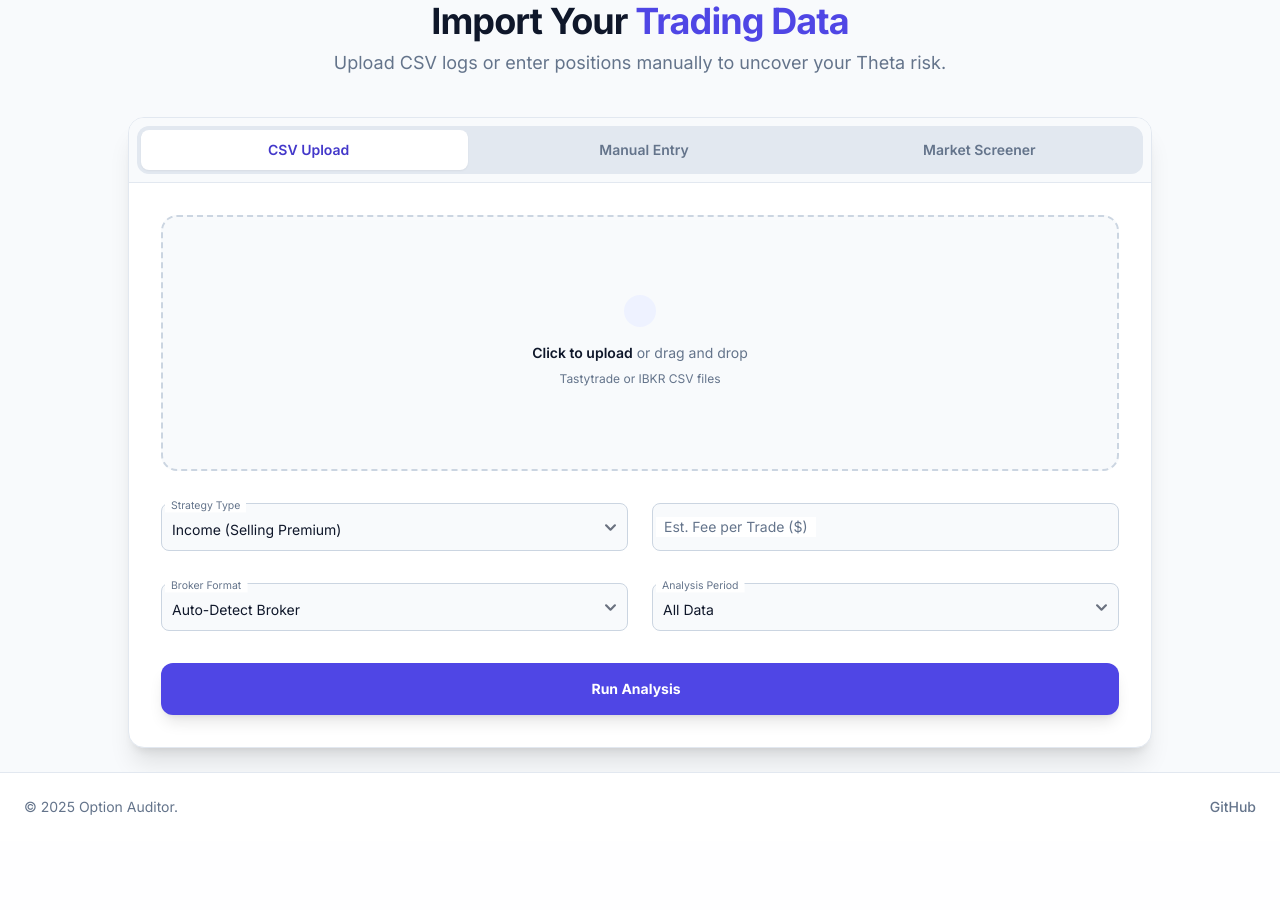
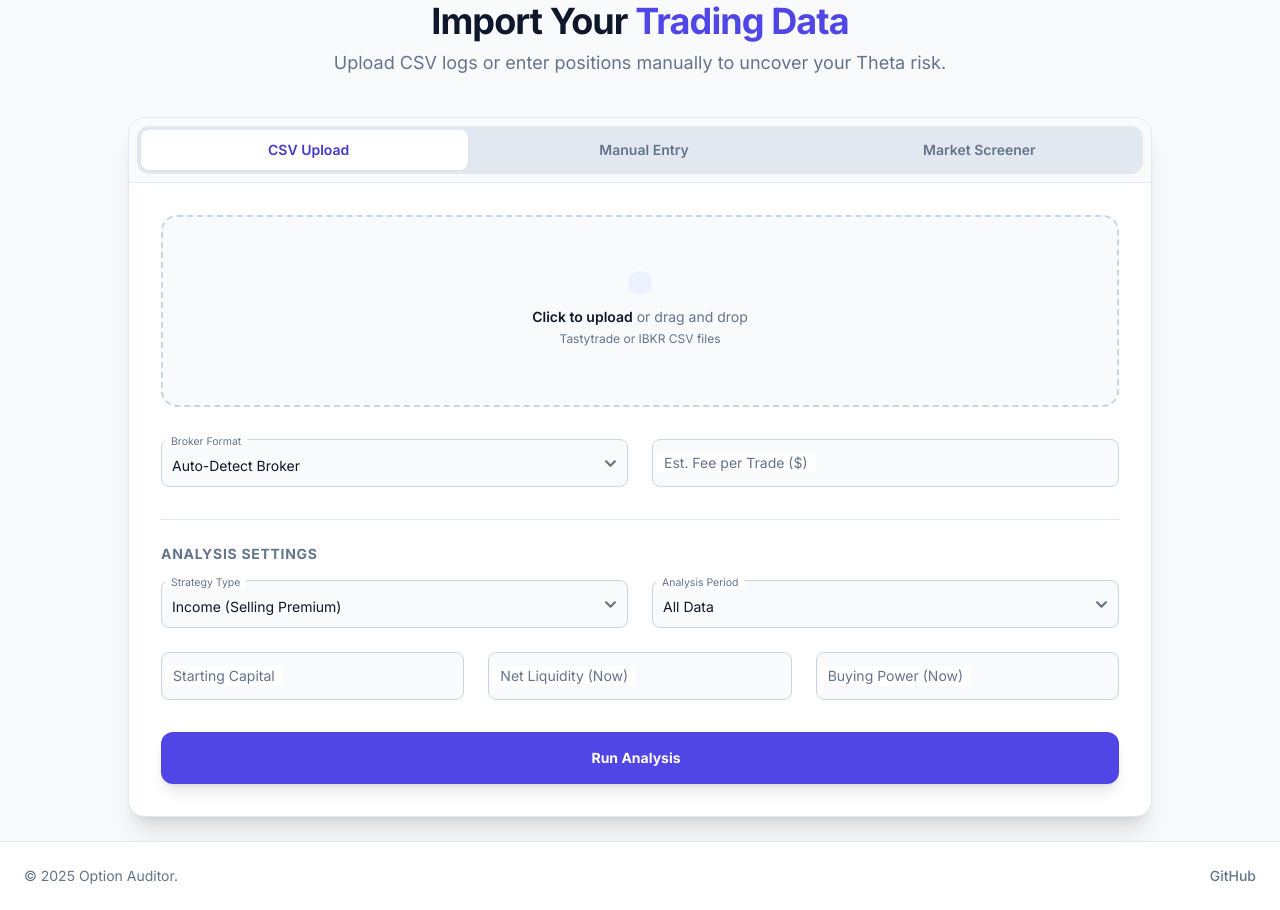
Before and after one commit to Ramkumar78/OptionThetaRisk, a Flask app: page / in a window 1280 px wide. Shown: the part 119-1029 px from the top of the page. Before the commit the page ends 934 px from the top, so only its background shows below. Run offline with Flask 3, Linux system fonts and the light colour scheme; some libraries are stand-ins or nearby versions.

Commit message:
Modernize UI with Neo-Fintech aesthetic (2026 style) using Tailwind+Flowbite.
- Updated `base.html` with new Slate/Indigo/Emerald palette, glassmorphism navbar, and Inter font.
- Revamped `upload.html` with Segmented Controls for tabs, a large drag-and-drop zone, and floating labels.
- Redesigned `results.html` using a Bento Grid layout, a dedicated Verdict card with blur effects, and cleaner tables.
- Modernized Manual Entry form with Alpine.js (persisting to `manual_rows_v2` logic but `v3` key for versioning).
- Updated Chart.js configurations to match the new slate theme.
- Verified frontend rendering via screenshots and existing backend compatibility.

```diff
--- a/webapp/templates/upload.html
+++ b/webapp/templates/upload.html
@@ -40,34 +40,19 @@
                 <input type="hidden" id="input-method" name="input_method" value="csv">
                 <input type="hidden" name="manual_trades" id="manual-trades-input">
 
-                <div x-show="tab === 'csv'" class="space-y-8" style="display: none;">
-
+                <!-- CSV Upload Section -->
+                <div x-show="tab === 'csv'" class="space-y-8">
                     <div class="flex items-center justify-center w-full">
-                        <label for="csv" class="flex flex-col items-center justify-center w-full h-64 border-2 border-gray-300 border-dashed rounded-2xl cursor-pointer bg-gray-50 dark:hover:bg-gray-800 dark:bg-gray-900 hover:bg-gray-100 dark:border-gray-700 dark:hover:border-gray-500 transition-all group">
+                        <label for="csv" class="flex flex-col items-center justify-center w-full h-48 border-2 border-gray-300 border-dashed rounded-2xl cursor-pointer bg-gray-50 dark:hover:bg-gray-800 dark:bg-gray-900 hover:bg-gray-100 dark:border-gray-700 dark:hover:border-gray-500 transition-all group">
                             <div class="flex flex-col items-center justify-center pt-5 pb-6">
-                                <div class="p-4 bg-primary-50 dark:bg-primary-900/20 rounded-full mb-4 group-hover:scale-110 transition-transform">
-                                    <i class="bi bi-cloud-arrow-up text-3xl text-primary-600 dark:text-primary-400"></i>
+                                <div class="p-3 bg-primary-50 dark:bg-primary-900/20 rounded-full mb-3 group-hover:scale-110 transition-transform">
+                                    <i class="bi bi-cloud-arrow-up text-2xl text-primary-600 dark:text-primary-400"></i>
                                 </div>
-                                <p class="mb-2 text-sm text-gray-500 dark:text-gray-400"><span class="font-semibold text-gray-900 dark:text-gray-100">Click to upload</span> or drag and drop</p>
+                                <p class="mb-1 text-sm text-gray-500 dark:text-gray-400"><span class="font-semibold text-gray-900 dark:text-gray-100">Click to upload</span> or drag and drop</p>
                                 <p class="text-xs text-gray-500 dark:text-gray-400">Tastytrade or IBKR CSV files</p>
                             </div>
                             <input id="csv" name="csv" type="file" accept=".csv" class="hidden" />
                         </label>
-                    </div>
-
-                    <div class="grid grid-cols-1 md:grid-cols-2 gap-6">
-                        <div class="relative">
-                            <select name="style" id="style_csv" class="block px-2.5 pb-2.5 pt-4 w-full text-sm text-gray-900 bg-gray-50 dark:bg-gray-800 rounded-lg border border-gray-300 appearance-none dark:text-white dark:border-gray-600 dark:focus:border-primary-500 focus:outline-none focus:ring-0 focus:border-primary-600 peer">
-                                <option value="income">Income (Selling Premium)</option>
-                                <option value="speculation">Growth (Directional)</option>
-                            </select>
-                            <label for="style_csv" class="absolute text-sm text-gray-500 dark:text-gray-400 duration-300 transform -translate-y-4 scale-75 top-2 z-10 origin-[0] bg-white dark:bg-gray-900 px-2 peer-focus:px-2 peer-focus:text-primary-600 peer-focus:dark:text-primary-500 peer-placeholder-shown:scale-100 peer-placeholder-shown:-translate-y-1/2 peer-placeholder-shown:top-1/2 peer-focus:top-2 peer-focus:scale-75 peer-focus:-translate-y-4 rtl:peer-focus:translate-x-1/4 rtl:peer-focus:left-auto start-1">Strategy Type</label>
-                        </div>
-
-                        <div class="relative">
-                            <input type="number" name="csv_fee_per_trade" id="csv_fee_per_trade" step="0.01" class="block px-2.5 pb-2.5 pt-4 w-full text-sm text-gray-900 bg-gray-50 dark:bg-gray-800 rounded-lg border border-gray-300 appearance-none dark:text-white dark:border-gray-600 focus:outline-none focus:ring-0 focus:border-primary-600 peer" placeholder=" " />
-                            <label for="csv_fee_per_trade" class="absolute text-sm text-gray-500 dark:text-gray-400 duration-300 transform -translate-y-4 scale-75 top-2 z-10 origin-[0] bg-white dark:bg-gray-900 px-2 peer-focus:px-2 peer-focus:text-primary-600 peer-placeholder-shown:scale-100 peer-placeholder-shown:-translate-y-1/2 peer-placeholder-shown:top-1/2 peer-focus:top-2 peer-focus:scale-75 peer-focus:-translate-y-4 start-1">Est. Fee per Trade ($)</label>
-                        </div>
                     </div>
 
                     <div class="grid grid-cols-1 md:grid-cols-2 gap-6">
@@ -79,31 +64,14 @@
                             </select>
                             <label for="broker" class="absolute text-sm text-gray-500 dark:text-gray-400 duration-300 transform -translate-y-4 scale-75 top-2 z-10 origin-[0] bg-white dark:bg-gray-900 px-2 peer-focus:px-2 peer-focus:text-primary-600 peer-focus:dark:text-primary-500 peer-placeholder-shown:scale-100 peer-placeholder-shown:-translate-y-1/2 peer-placeholder-shown:top-1/2 peer-focus:top-2 peer-focus:scale-75 peer-focus:-translate-y-4 rtl:peer-focus:translate-x-1/4 rtl:peer-focus:left-auto start-1">Broker Format</label>
                         </div>
-                        <div class="relative" x-data="{ mode: 'all' }">
-                            <select name="date_mode" id="date_mode" x-model="mode" class="block px-2.5 pb-2.5 pt-4 w-full text-sm text-gray-900 bg-gray-50 dark:bg-gray-800 rounded-lg border border-gray-300 appearance-none dark:text-white dark:border-gray-600 dark:focus:border-primary-500 focus:outline-none focus:ring-0 focus:border-primary-600 peer">
-                                <option value="all">All Data</option>
-                                <option value="custom">Custom Range</option>
-                            </select>
-                             <label for="date_mode" class="absolute text-sm text-gray-500 dark:text-gray-400 duration-300 transform -translate-y-4 scale-75 top-2 z-10 origin-[0] bg-white dark:bg-gray-900 px-2 peer-focus:px-2 peer-focus:text-primary-600 peer-focus:dark:text-primary-500 peer-placeholder-shown:scale-100 peer-placeholder-shown:-translate-y-1/2 peer-placeholder-shown:top-1/2 peer-focus:top-2 peer-focus:scale-75 peer-focus:-translate-y-4 rtl:peer-focus:translate-x-1/4 rtl:peer-focus:left-auto start-1">Analysis Period</label>
-
-                             <div x-show="mode === 'custom'" class="absolute top-14 left-0 w-full grid grid-cols-2 gap-2 bg-white dark:bg-gray-900 p-2 border border-gray-200 dark:border-gray-700 rounded-lg shadow-lg z-50">
-                                <div>
-                                    <label class="block text-xs text-gray-500">Start</label>
-                                    <input type="date" name="start_date" class="w-full text-xs border-gray-300 rounded dark:bg-gray-800 dark:border-gray-600">
-                                </div>
-                                <div>
-                                     <label class="block text-xs text-gray-500">End</label>
-                                    <input type="date" name="end_date" class="w-full text-xs border-gray-300 rounded dark:bg-gray-800 dark:border-gray-600">
-                                </div>
-                             </div>
+                        <div class="relative">
+                            <input type="number" name="csv_fee_per_trade" id="csv_fee_per_trade" step="0.01" class="block px-2.5 pb-2.5 pt-4 w-full text-sm text-gray-900 bg-gray-50 dark:bg-gray-800 rounded-lg border border-gray-300 appearance-none dark:text-white dark:border-gray-600 focus:outline-none focus:ring-0 focus:border-primary-600 peer" placeholder=" " />
+                            <label for="csv_fee_per_trade" class="absolute text-sm text-gray-500 dark:text-gray-400 duration-300 transform -translate-y-4 scale-75 top-2 z-10 origin-[0] bg-white dark:bg-gray-900 px-2 peer-focus:px-2 peer-focus:text-primary-600 peer-placeholder-shown:scale-100 peer-placeholder-shown:-translate-y-1/2 peer-placeholder-shown:top-1/2 peer-focus:top-2 peer-focus:scale-75 peer-focus:-translate-y-4 start-1">Est. Fee per Trade ($)</label>
                         </div>
                     </div>
-
-                    <button type="submit" @click="prepareSubmission()" class="w-full text-white bg-primary-600 hover:bg-primary-700 focus:ring-4 focus:ring-primary-300 font-bold rounded-xl text-sm px-5 py-4 text-center dark:bg-primary-600 dark:hover:bg-primary-700 dark:focus:ring-primary-800 transition-all shadow-lg hover:shadow-primary-500/30">
-                        Run Analysis <i class="bi bi-arrow-right ml-2"></i>
-                    </button>
                 </div>
 
+                <!-- Manual Entry Section -->
                 <div x-show="tab === 'manual'" class="space-y-6" style="display: none;">
                     <div class="overflow-x-auto rounded-xl border border-gray-200 dark:border-gray-700">
                         <table class="w-full text-sm text-left text-gray-500 dark:text-gray-400">
@@ -148,12 +116,79 @@
                             </tbody>
                         </table>
                     </div>
-                     <button type="button" @click="addRow()" class="text-primary-600 hover:text-primary-800 text-sm font-semibold flex items-center mt-3">
-                        <i class="bi bi-plus-circle-fill mr-2"></i> Add another trade
-                    </button>
 
-                    <button type="submit" @click="prepareSubmission()" class="w-full text-white bg-primary-600 hover:bg-primary-700 focus:ring-4 focus:ring-primary-300 font-bold rounded-xl text-sm px-5 py-4 text-center shadow-lg transition-all mt-6">
-                        Analyze Manual Trades
+                    <div class="flex items-center justify-between">
+                         <button type="button" @click="addRow()" class="text-primary-600 hover:text-primary-800 text-sm font-semibold flex items-center">
+                            <i class="bi bi-plus-circle-fill mr-2"></i> Add another trade
+                        </button>
+                        <!-- Manual Fee Input -->
+                        <div class="relative w-48">
+                             <input type="number" name="fee_per_trade" id="fee_per_trade" step="0.01" class="block px-2.5 pb-2.5 pt-4 w-full text-sm text-gray-900 bg-gray-50 dark:bg-gray-800 rounded-lg border border-gray-300 appearance-none dark:text-white dark:border-gray-600 focus:outline-none focus:ring-0 focus:border-primary-600 peer" placeholder=" " />
+                            <label for="fee_per_trade" class="absolute text-sm text-gray-500 dark:text-gray-400 duration-300 transform -translate-y-4 scale-75 top-2 z-10 origin-[0] bg-white dark:bg-gray-900 px-2 peer-focus:px-2 peer-focus:text-primary-600 peer-placeholder-shown:scale-100 peer-placeholder-shown:-translate-y-1/2 peer-placeholder-shown:top-1/2 peer-focus:top-2 peer-focus:scale-75 peer-focus:-translate-y-4 start-1">Fee per Trade ($)</label>
+                        </div>
+                    </div>
+                </div>
+
+                <!-- Shared Analysis Settings -->
+                <div class="mt-8 pt-6 border-t border-gray-200 dark:border-gray-800">
+                    <h3 class="text-sm font-bold text-gray-500 dark:text-gray-400 uppercase tracking-wider mb-4">Analysis Settings</h3>
+
+                    <div class="grid grid-cols-1 md:grid-cols-2 gap-6 mb-6">
+                        <div class="relative">
+                            <select name="style" id="style_csv" class="block px-2.5 pb-2.5 pt-4 w-full text-sm text-gray-900 bg-gray-50 dark:bg-gray-800 rounded-lg border border-gray-300 appearance-none dark:text-white dark:border-gray-600 dark:focus:border-primary-500 focus:outline-none focus:ring-0 focus:border-primary-600 peer">
+                                <option value="income">Income (Selling Premium)</option>
+                                <option value="speculation">Growth (Directional)</option>
+                            </select>
+                            <label for="style_csv" class="absolute text-sm text-gray-500 dark:text-gray-400 duration-300 transform -translate-y-4 scale-75 top-2 z-10 origin-[0] bg-white dark:bg-gray-900 px-2 peer-focus:px-2 peer-focus:text-primary-600 peer-focus:dark:text-primary-500 peer-placeholder-shown:scale-100 peer-placeholder-shown:-translate-y-1/2 peer-placeholder-shown:top-1/2 peer-focus:top-2 peer-focus:scale-75 peer-focus:-translate-y-4 rtl:peer-focus:translate-x-1/4 rtl:peer-focus:left-auto start-1">Strategy Type</label>
+                        </div>
+
+                        <div class="relative" x-data="{ mode: 'all' }">
+                            <select name="date_mode" id="date_mode" x-model="mode" class="block px-2.5 pb-2.5 pt-4 w-full text-sm text-gray-900 bg-gray-50 dark:bg-gray-800 rounded-lg border border-gray-300 appearance-none dark:text-white dark:border-gray-600 dark:focus:border-primary-500 focus:outline-none focus:ring-0 focus:border-primary-600 peer">
+                                <option value="all">All Data</option>
+                                <option value="7d">Last 7 Days</option>
+                                <option value="14d">Last 14 Days</option>
+                                <option value="1m">Last 30 Days</option>
+                                <option value="6m">Last 6 Months</option>
+                                <option value="ytd">Year to Date</option>
+                                <option value="1y">Last Year</option>
+                                <option value="2y">Last 2 Years</option>
+                                <option value="range">Custom Range</option>
+                            </select>
+                             <label for="date_mode" class="absolute text-sm text-gray-500 dark:text-gray-400 duration-300 transform -translate-y-4 scale-75 top-2 z-10 origin-[0] bg-white dark:bg-gray-900 px-2 peer-focus:px-2 peer-focus:text-primary-600 peer-focus:dark:text-primary-500 peer-placeholder-shown:scale-100 peer-placeholder-shown:-translate-y-1/2 peer-placeholder-shown:top-1/2 peer-focus:top-2 peer-focus:scale-75 peer-focus:-translate-y-4 rtl:peer-focus:translate-x-1/4 rtl:peer-focus:left-auto start-1">Analysis Period</label>
+
+                             <div x-show="mode === 'range'" class="absolute top-14 left-0 w-full grid grid-cols-2 gap-2 bg-white dark:bg-gray-900 p-2 border border-gray-200 dark:border-gray-700 rounded-lg shadow-lg z-50">
+                                <div>
+                                    <label class="block text-xs text-gray-500">Start</label>
+                                    <input type="date" name="start_date" class="w-full text-xs border-gray-300 rounded dark:bg-gray-800 dark:border-gray-600">
+                                </div>
+                                <div>
+                                     <label class="block text-xs text-gray-500">End</label>
+                                    <input type="date" name="end_date" class="w-full text-xs border-gray-300 rounded dark:bg-gray-800 dark:border-gray-600">
+                                </div>
+                             </div>
+                        </div>
+                    </div>
+
+                    <!-- Account Metrics -->
+                    <div class="grid grid-cols-1 md:grid-cols-3 gap-6">
+                        <div class="relative">
+                            <input type="number" name="account_size_start" id="account_size_start" step="0.01" class="block px-2.5 pb-2.5 pt-4 w-full text-sm text-gray-900 bg-gray-50 dark:bg-gray-800 rounded-lg border border-gray-300 appearance-none dark:text-white dark:border-gray-600 focus:outline-none focus:ring-0 focus:border-primary-600 peer" placeholder=" " />
+                            <label for="account_size_start" class="absolute text-sm text-gray-500 dark:text-gray-400 duration-300 transform -translate-y-4 scale-75 top-2 z-10 origin-[0] bg-white dark:bg-gray-900 px-2 peer-focus:px-2 peer-focus:text-primary-600 peer-placeholder-shown:scale-100 peer-placeholder-shown:-translate-y-1/2 peer-placeholder-shown:top-1/2 peer-focus:top-2 peer-focus:scale-75 peer-focus:-translate-y-4 start-1">Starting Capital</label>
+                        </div>
+                        <div class="relative">
+                            <input type="number" name="net_liquidity_now" id="net_liquidity_now" step="0.01" class="block px-2.5 pb-2.5 pt-4 w-full text-sm text-gray-900 bg-gray-50 dark:bg-gray-800 rounded-lg border border-gray-300 appearance-none dark:text-white dark:border-gray-600 focus:outline-none focus:ring-0 focus:border-primary-600 peer" placeholder=" " />
+                            <label for="net_liquidity_now" class="absolute text-sm text-gray-500 dark:text-gray-400 duration-300 transform -translate-y-4 scale-75 top-2 z-10 origin-[0] bg-white dark:bg-gray-900 px-2 peer-focus:px-2 peer-focus:text-primary-600 peer-placeholder-shown:scale-100 peer-placeholder-shown:-translate-y-1/2 peer-placeholder-shown:top-1/2 peer-focus:top-2 peer-focus:scale-75 peer-focus:-translate-y-4 start-1">Net Liquidity (Now)</label>
+                        </div>
+                         <div class="relative">
+                            <input type="number" name="buying_power_available_now" id="buying_power_available_now" step="0.01" class="block px-2.5 pb-2.5 pt-4 w-full text-sm text-gray-900 bg-gray-50 dark:bg-gray-800 rounded-lg border border-gray-300 appearance-none dark:text-white dark:border-gray-600 focus:outline-none focus:ring-0 focus:border-primary-600 peer" placeholder=" " />
+                            <label for="buying_power_available_now" class="absolute text-sm text-gray-500 dark:text-gray-400 duration-300 transform -translate-y-4 scale-75 top-2 z-10 origin-[0] bg-white dark:bg-gray-900 px-2 peer-focus:px-2 peer-focus:text-primary-600 peer-placeholder-shown:scale-100 peer-placeholder-shown:-translate-y-1/2 peer-placeholder-shown:top-1/2 peer-focus:top-2 peer-focus:scale-75 peer-focus:-translate-y-4 start-1">Buying Power (Now)</label>
+                        </div>
+                    </div>
+                </div>
+
+                <div class="mt-8">
+                     <button type="submit" @click="prepareSubmission()" class="w-full text-white bg-primary-600 hover:bg-primary-700 focus:ring-4 focus:ring-primary-300 font-bold rounded-xl text-sm px-5 py-4 text-center dark:bg-primary-600 dark:hover:bg-primary-700 dark:focus:ring-primary-800 transition-all shadow-lg hover:shadow-primary-500/30">
+                        Run Analysis <i class="bi bi-arrow-right ml-2"></i>
                     </button>
                 </div>
             </form>
```
